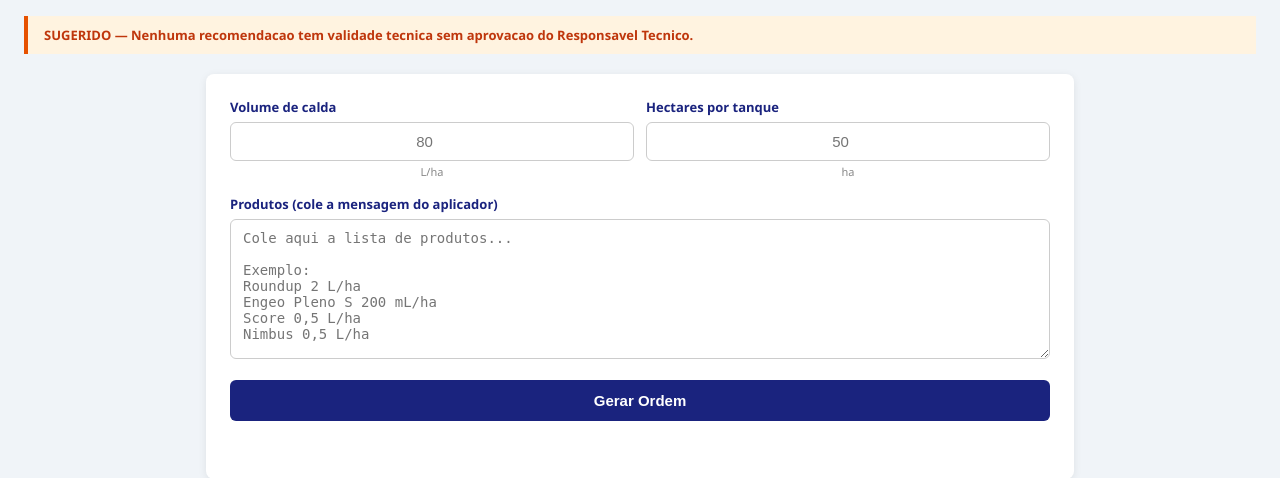
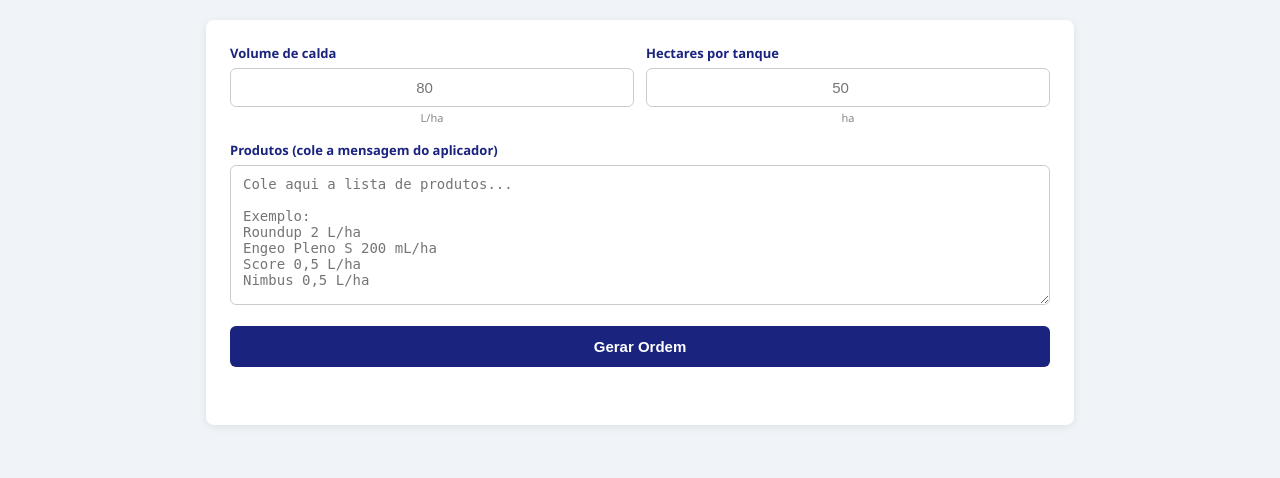
Before and after one commit to eduardopulveragro-bit/MisturaCaldas, a Flask app: page / in a window 1280 px wide. Shown: the part 84-562 px from the top of the page. Run offline with Flask 3, Linux system fonts and the light colour scheme; some libraries are stand-ins or nearby versions.

Commit message:
Remove aviso SUGERIDO do site e do PDF
Co-Authored-By: Claude Opus 4.6 <noreply@anthropic.com>

```diff
--- a/templates/index.html
+++ b/templates/index.html
@@ -10,11 +10,6 @@
     header { background: #1A237E; color: white; padding: 18px 24px; }
     header h1 { font-size: 20px; font-weight: 600; }
     header p { font-size: 12px; opacity: 0.8; margin-top: 4px; }
-    .aviso-aprovacao {
-      background: #fff3e0; border-left: 4px solid #E65100;
-      padding: 10px 16px; margin: 16px 24px 0;
-      font-size: 13px; color: #bf360c; font-weight: 600;
-    }
     main { max-width: 900px; margin: 20px auto; padding: 0 16px; }
     .card { background: white; border-radius: 8px; padding: 24px; box-shadow: 0 2px 8px rgba(0,0,0,0.08); margin-bottom: 20px; }
     label { display: block; font-size: 13px; font-weight: 600; margin-bottom: 6px; color: #1A237E; }
@@ -98,10 +93,6 @@
     <h1>Assistente de Ordem de Mistura na Calda</h1>
     <p>Cole a mensagem do aplicador e receba a ordem corrigida.</p>
   </header>
-
-  <div class="aviso-aprovacao">
-    SUGERIDO — Nenhuma recomendacao tem validade tecnica sem aprovacao do Responsavel Tecnico.
-  </div>
 
   <main>
     <div class="card">
@@ -436,24 +427,6 @@
         }
       });
 
-      var finalY = doc.lastAutoTable.finalY + 12;
-      if (finalY > 270) {
-        doc.addPage();
-        finalY = 20;
-      }
-
-      doc.setDrawColor(27, 94, 32);
-      doc.setLineWidth(0.3);
-      doc.line(20, finalY - 4, pw - 20, finalY - 4);
-
-      doc.setFontSize(8);
-      doc.setFont('helvetica', 'bold');
-      doc.setTextColor(191, 54, 12);
-      doc.text(
-        'SUGERIDO — Nenhuma recomendacao tem validade tecnica sem aprovacao do Responsavel Tecnico.',
-        pw / 2, finalY, { align: 'center', maxWidth: pw - 40 }
-      );
-
       doc.setFontSize(7);
       doc.setFont('helvetica', 'normal');
       doc.setTextColor(150, 150, 150);
```
